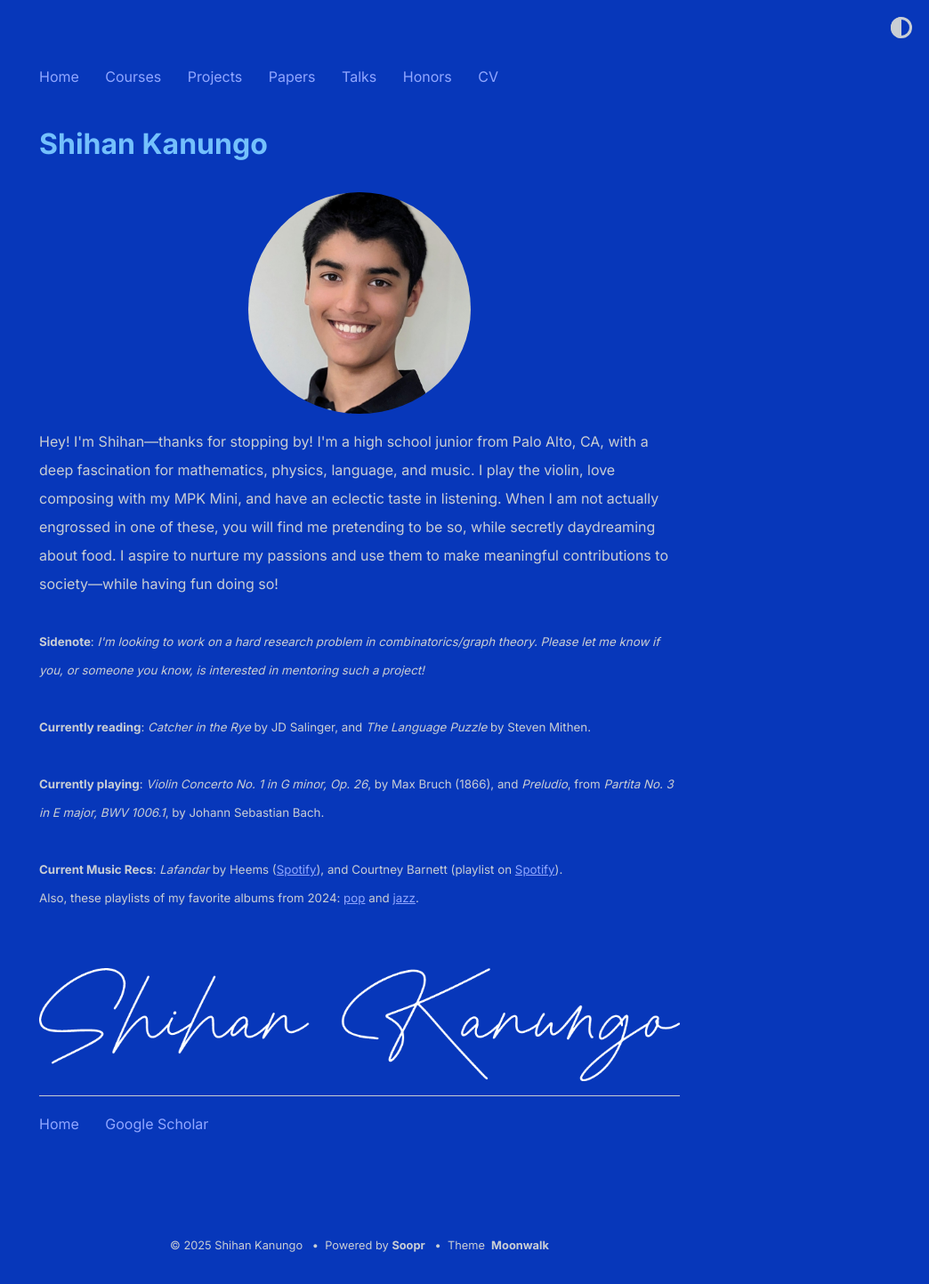
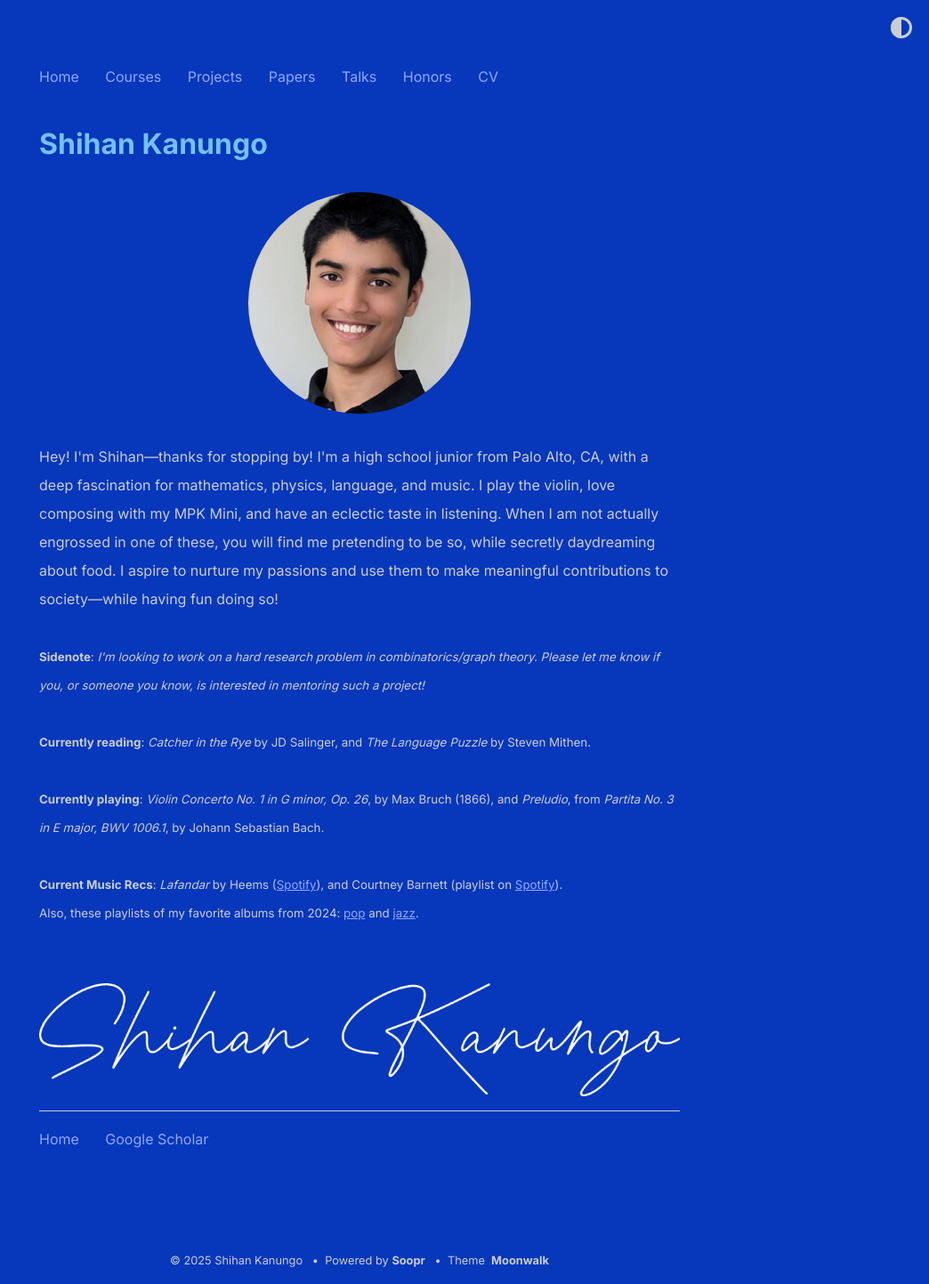
Before and after one commit to shihankanungo/shihankanungo.github.io, a Jekyll site: the page built from index.md, in a window 1280 px wide. Shown: the whole page at 89% size, without its empty margins (236-1280 px from the left). Built offline with Jekyll 4.4.1, drawn with Linux system fonts in a browser that asks for light colours.

Commit message:
Update _config.yml

```diff
--- a/_config.yml
+++ b/_config.yml
@@ -2,7 +2,7 @@
 author: Shihan Kanungo
 url: https://www.shihankanungo.github.io/shihanmoonwalk/ # root address of the site
 description: > # description of the site (multiple lines allowed)
-  <img src="photo.png" alt="Avatar" style="width:250px; border-radius:50%; padding-bottom:15px;">
+  <img src="photo.png" alt="Avatar" style="width:250px; border-radius:50%;"> <br />
   Hey! I'm Shihan&mdash;thanks for stopping by! I'm a high school junior from Palo Alto, CA, with a deep fascination for mathematics, physics, language, and music. I play the violin, love composing with my MPK Mini, and have an eclectic taste in listening. When I am not actually engrossed in one of these, you will find me pretending to be so, while secretly daydreaming about food. I aspire to nurture my passions and use them to make meaningful contributions to society&mdash;while having fun doing so!
           <br /><br />
 
```
